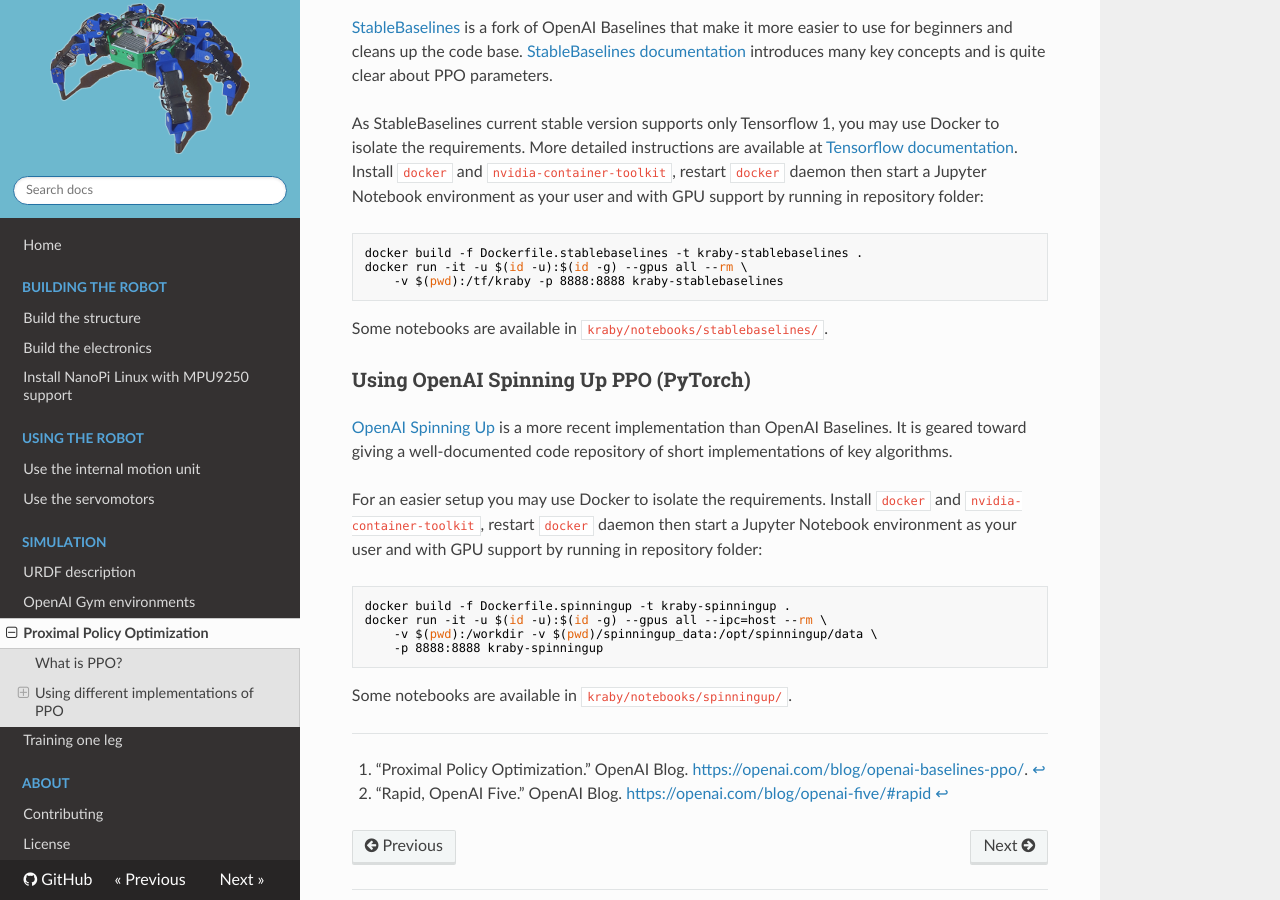
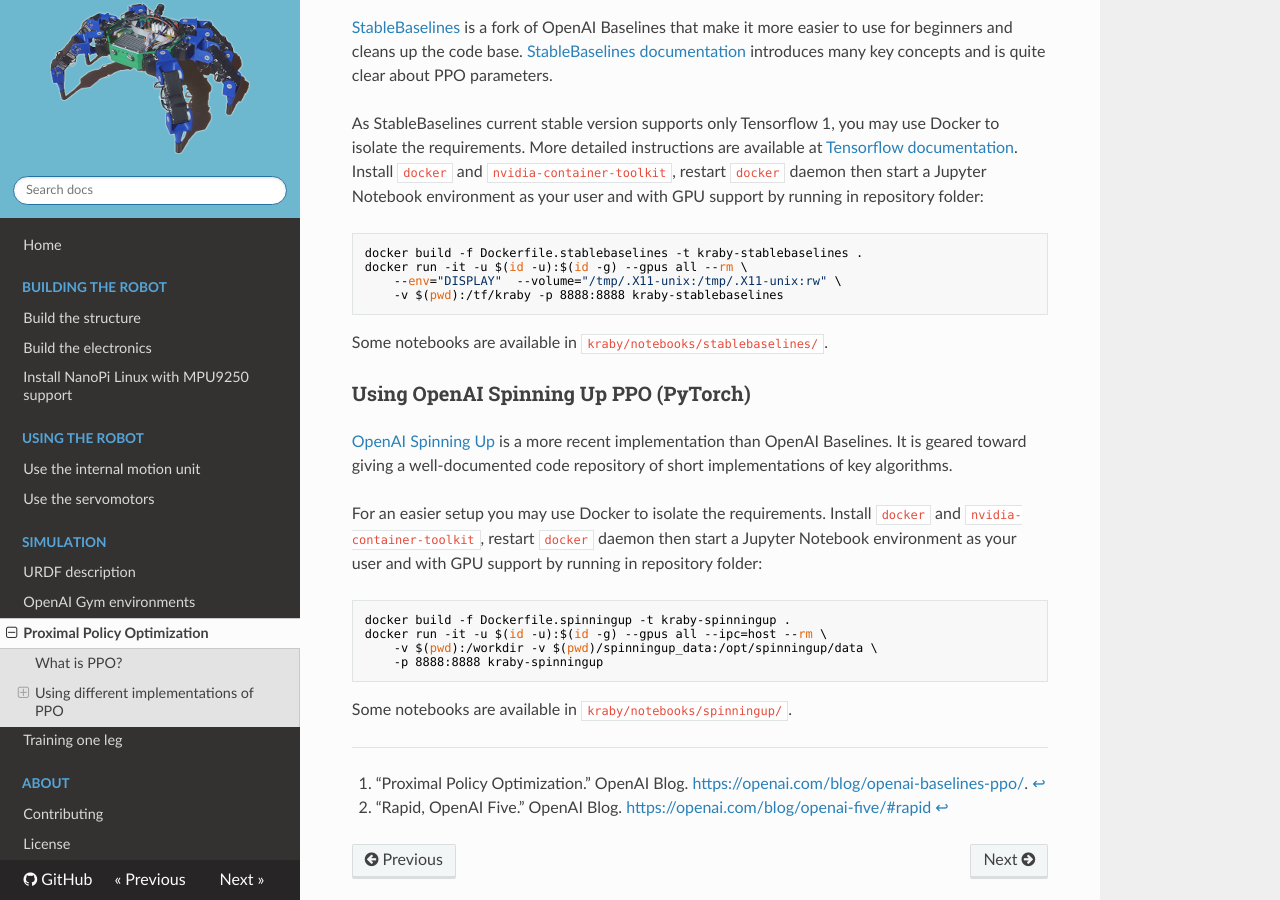
Before and after one commit to erdnaxe/kraby, an MkDocs documentation site: the page built from docs/implementations_ppo.md, in a window 1280 px wide and 900 px high, scrolled down 2341 px. Built offline with MkDocs 1.6.1, drawn with Linux system fonts in a browser that asks for light colours; nearby versions of some CDN libraries.

Commit message:
Add OpenGL support in StableBaselines Docker

````diff
--- a/docs/implementations_ppo.md
+++ b/docs/implementations_ppo.md
@@ -116,6 +116,7 @@
 ```bash
 docker build -f Dockerfile.stablebaselines -t kraby-stablebaselines .
 docker run -it -u $(id -u):$(id -g) --gpus all --rm \
+    --env="DISPLAY"  --volume="/tmp/.X11-unix:/tmp/.X11-unix:rw" \
     -v $(pwd):/tf/kraby -p 8888:8888 kraby-stablebaselines
 ```
 
````
Also changed, not shown: 2 other files.
